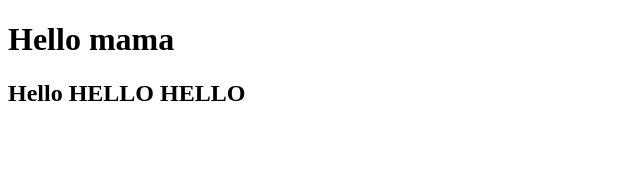
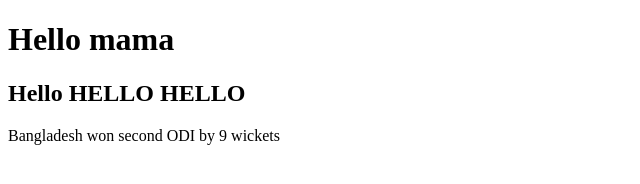
Before and after one commit to Chandanpaulstu/My-2nd-Repo, a plain HTML site: page index.html in a window 1280 px wide. Shown: the whole page, without its empty margins (0-640 px from the left). Drawn offline with Linux system fonts and the light colour scheme.

Commit message:
styles added

```diff
--- a/index.html
+++ b/index.html
@@ -5,9 +5,11 @@
     <meta http-equiv="X-UA-Compatible" content="IE=edge">
     <meta name="viewport" content="width=device-width, initial-scale=1.0">
     <title>My second github repo</title>
+    <link rel="stylesheet" type="style.css">
 </head>
 <body>
     <h1>Hello mama</h1>
     <h2>Hello HELLO HELLO</h2>
+    <p>Bangladesh won second ODI by 9 wickets</p>
 </body>
 </html>
--- /dev/null
+++ b/style.css
@@ -0,0 +1,3 @@
+p{
+    color: rebeccapurple;
+}
```
